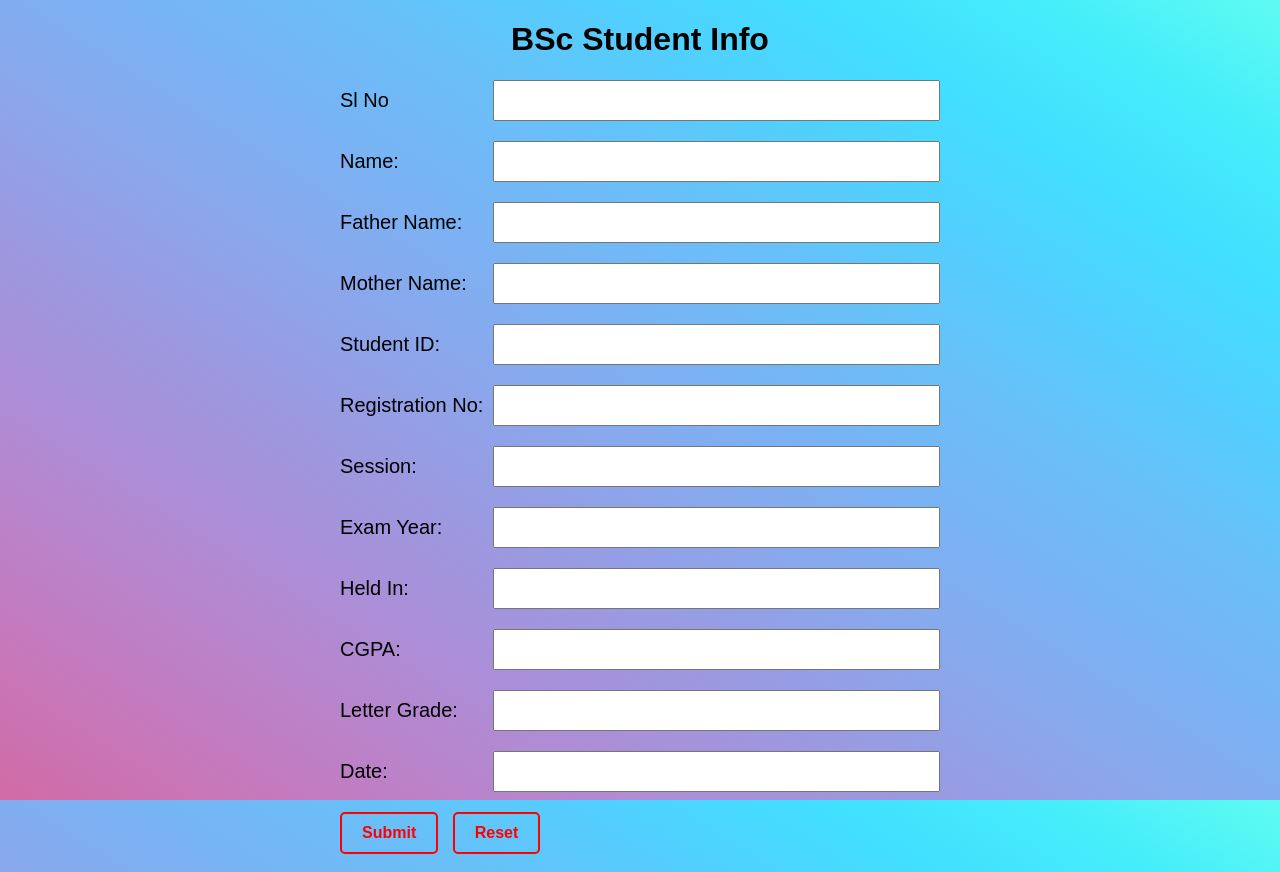
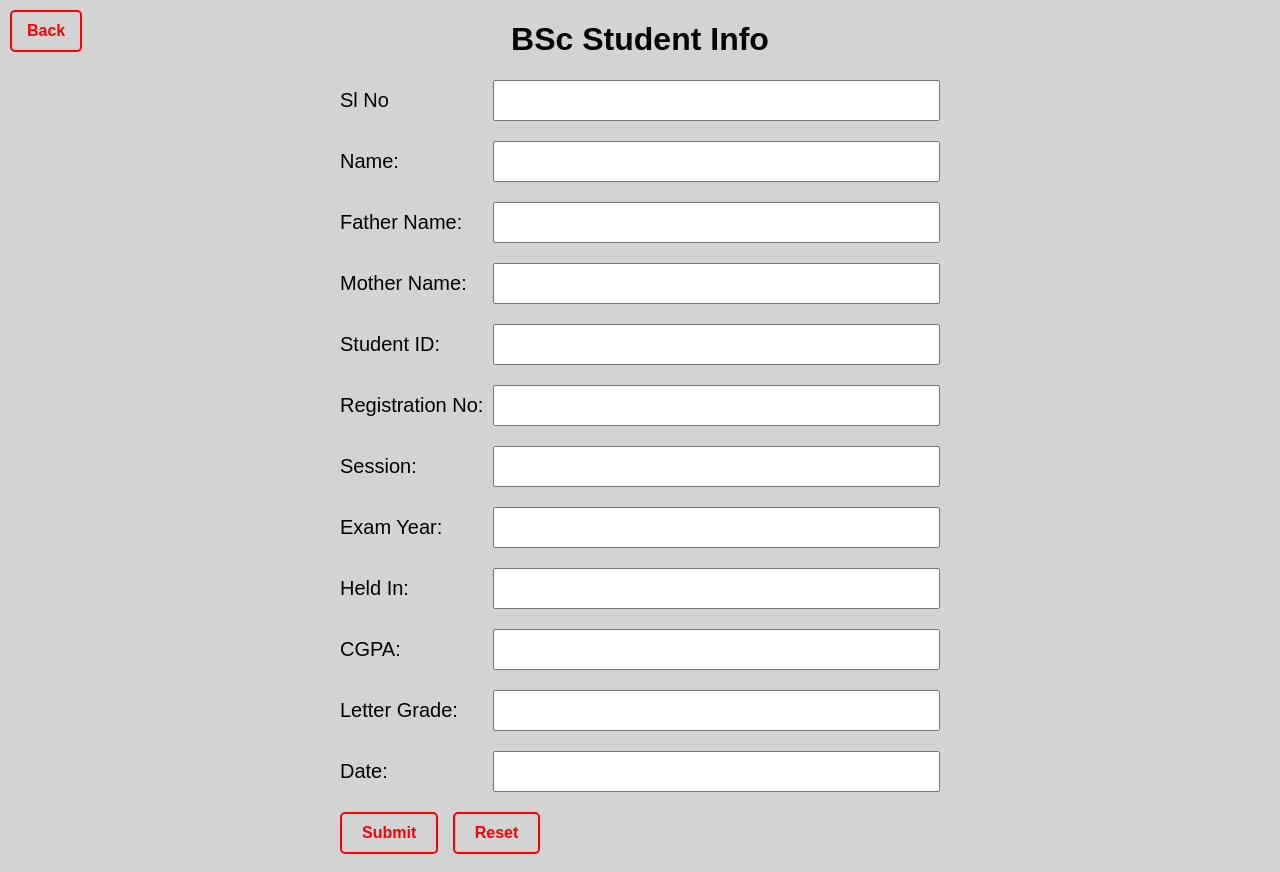
Before and after one commit to tanvir6307/testimonial, a plain HTML site: page page1.html in a window 1280 px wide. Drawn offline with Linux system fonts and the light colour scheme.

Commit message:
Add files via upload

```diff
--- a/page1.html
+++ b/page1.html
@@ -13,10 +13,37 @@
         }
 
         body {
-            background-image: linear-gradient(to right top, #d16ba5, #c777b9, #ba83ca, #aa8fd8, #9a9ae1, #8aa7ec, #79b3f4, #69bff8, #52cffe, #41dfff, #46eefa, #5ffbf1);
+            background-color: #d3d3d3;
             min-height: 100%;
             background-attachment: fixed;
         }
+
+		.back-btn {
+    position: absolute;
+    top: 10px;
+    left: 10px;
+    padding: 10px 15px;
+    background-color: transparent;
+    color: #FF0000;
+    border: 2px solid #FF0000;
+    border-radius: 5px;
+    cursor: pointer;
+    font-size: 16px;
+    font-weight: bold;
+    transition: background-color 0.3s ease, color 0.3s ease, transform 0.2s ease;
+}
+
+.back-btn:hover {
+    background-color: #FF0000;
+    color: white;
+    transform: translateY(-2px);
+}
+
+.back-btn:active {
+    background-color: #CC0000;
+    transform: translateY(0);
+}
+
 
         .form-container {
             max-width: 600px;
@@ -73,6 +100,7 @@
     </style>
 </head>
 <body>
+    <button class="back-btn" onclick="goBack()">Back</button>
     <div class="form-container">
         <h1 style="text-align:center">BSc Student Info</h1>
         <form id="form1">
@@ -201,6 +229,11 @@ document.getElementById('form1').addEventListener('keydown', function(event) {
         }
     }
 });
+
+function goBack() {
+    window.history.back();
+}
+
     </script>
 </body>
 </html>
```
Also changed, not shown: page2.html (+32 -1 lines), page3.html (+35 -1 lines), page4.html (+31 -0 lines).
